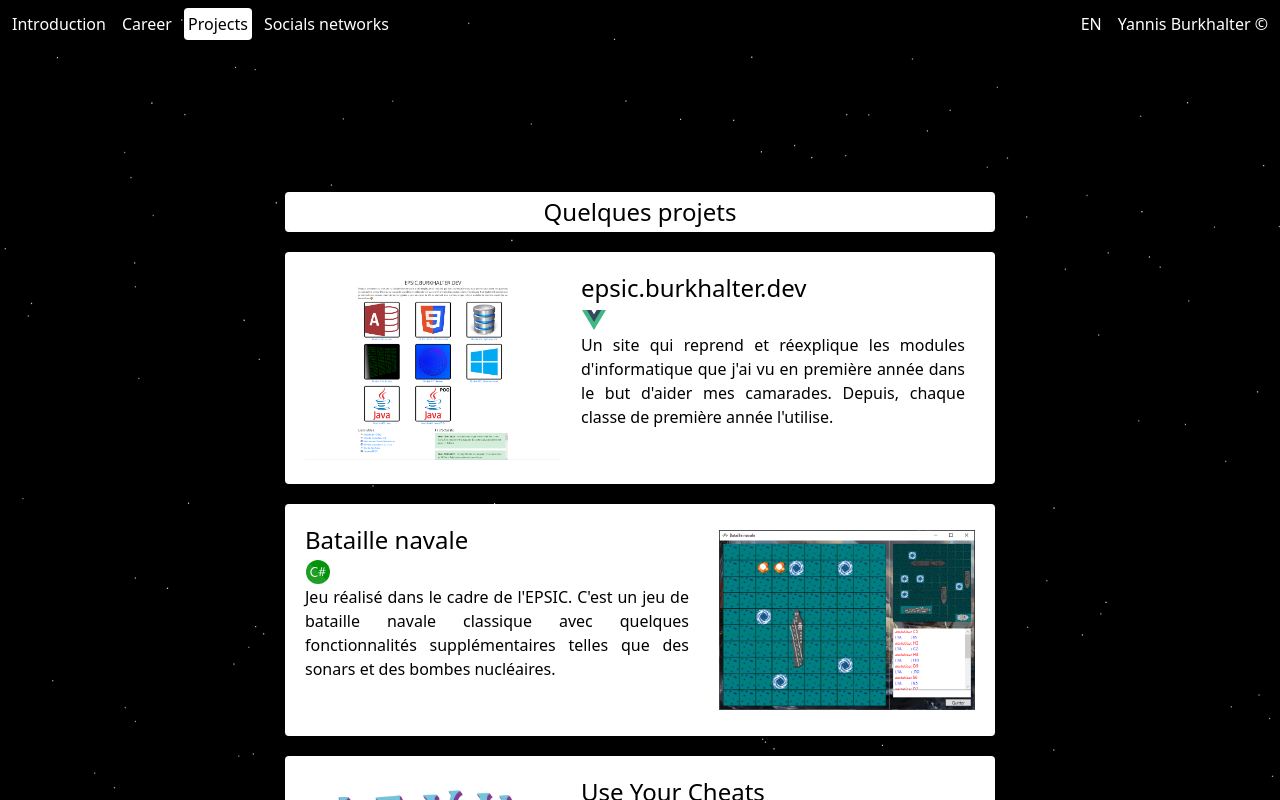
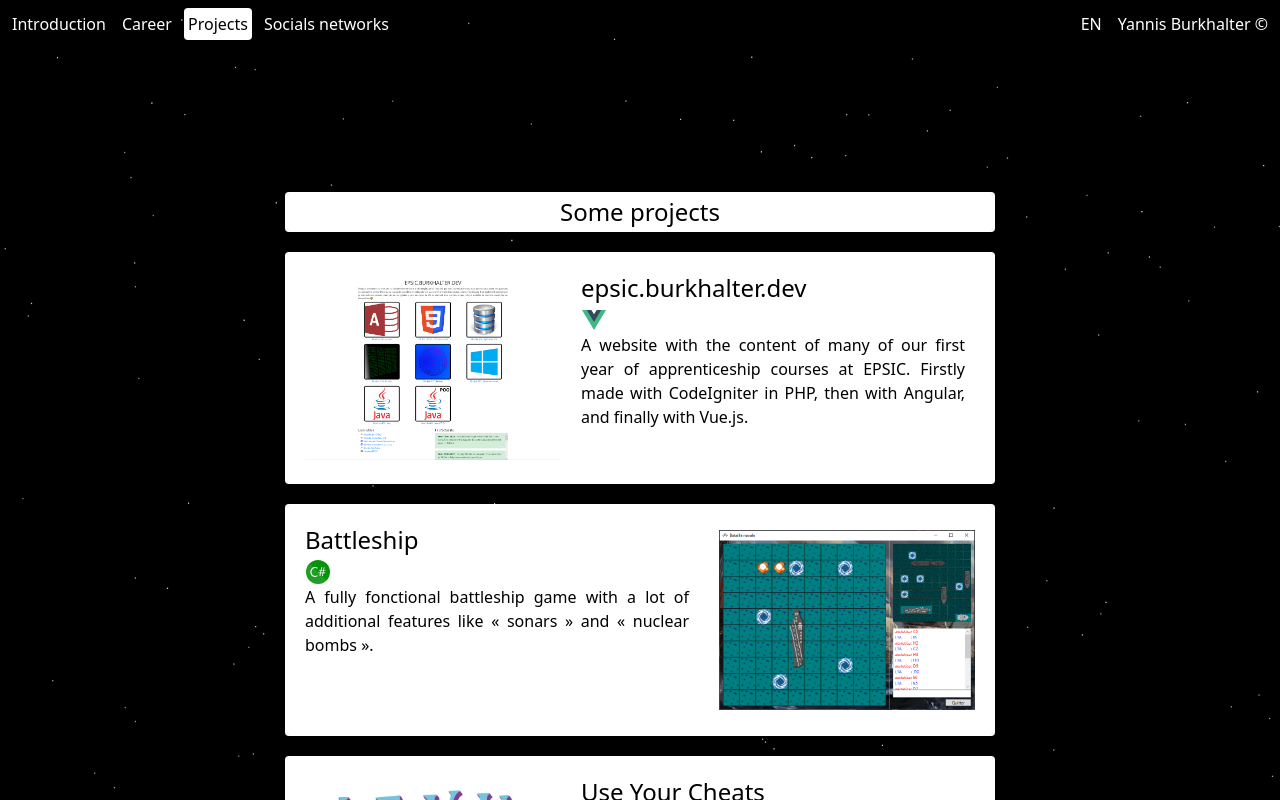
Before and after one commit to BurkhalterY/burkhaltery.github.io, a Vue app: page /en/projects in a window 1280 px wide. Shown: the top 800 px of the page. Built offline with nearby package versions, Linux system fonts and the light colour scheme.

Commit message:
All translated (I hope)

```diff
--- a/src/views/Career.vue
+++ b/src/views/Career.vue
@@ -124,7 +124,7 @@ const experiences = [
             end: 2022,
             description: {
               fr: "Dernière année d'apprentissage chez Open Net, intégrateur Odoo.",
-              en: "I have finished my apprenticeship at Open Net, Odoo integrator.",
+              en: "I have did my last year of apprenticeship at Open Net, Odoo integrator.",
             },
             skills: [odoo, python, vueJs, tailwind, ubuntu],
           },
@@ -198,8 +198,8 @@ const experiences = [
             start: 2018,
             end: 2022,
             description: {
-              fr: "Formation de 4 ans, terminée avec mention bien.",
-              en: "4 year apprenticeship, finish with a « good » mention.",
+              fr: "Apprentissage de 4 ans, terminée avec mention bien.",
+              en: "4 year apprenticeship, finish with a «\xa0good\xa0» mention.",
             },
             skills: [java, cSharp, angular],
           },
--- a/src/views/Projects.vue
+++ b/src/views/Projects.vue
@@ -1,14 +1,14 @@
 <template>
   <div>
     <h2 class="text-2xl text-center my-4 px-2 py-1 bg-white rounded">
-      Quelques projets
+      {{ t("some_projects") }}
     </h2>
     <div
       class="my-5 p-5 bg-white rounded grid grid-cols-5 gap-5"
       v-for="(project, i) in projects"
     >
       <div class="col-span-3" :class="{ 'order-1': i % 2 == 0 }">
-        <h3 class="text-2xl">{{ project.name }}</h3>
+        <h3 class="text-2xl">{{ project.name[locale] }}</h3>
         <div class="mt-1">
           <img
             v-for="skill of project.skills"
@@ -18,7 +18,7 @@
             class="object-contain align-text-bottom inline w-6 h-6 mx-px"
           />
         </div>
-        <p class="max-w-sm text-justify">{{ project.description }}</p>
+        <p class="max-w-sm text-justify">{{ project.description[locale] }}</p>
       </div>
       <div class="col-span-2">
         <a target="_blank" :href="project.link">
@@ -33,6 +33,7 @@
 </template>
 
 <script setup>
+import { useI18n } from "vue-i18n"
 import {
   androidStudio,
   cSharp,
@@ -44,42 +45,73 @@ import {
   vueJs,
 } from "@/data/skills.json"
 
+const { t, locale } = useI18n({
+  messages: {
+    fr: {
+      some_projects: "Quelques projets",
+    },
+    en: {
+      some_projects: "Some projects",
+    },
+  },
+})
+
 const projects = [
   {
-    name: "epsic.burkhalter.dev",
+    name: {
+      fr: "epsic.burkhalter.dev",
+      en: "epsic.burkhalter.dev",
+    },
     image: "projects/prog-normalux.png",
     link: "https://epsic.burkhalter.dev",
     skills: [vueJs],
     dateRange: "janv. 2019 - juil. 2022",
-    description:
-      "Un site qui reprend et réexplique les modules d'informatique que j'ai vu en première année dans le but d'aider mes camarades. Depuis, chaque classe de première année l'utilise.",
+    description: {
+      fr: "Un site qui reprend et réexplique les modules d'informatique que j'ai vu en première année dans le but d'aider mes camarades. Depuis, chaque classe de première année l'utilise.",
+      en: "A website with the content of many of our first year of apprenticeship courses at EPSIC. Firstly made with CodeIgniter in PHP, then with Angular, and finally with Vue.js.",
+    },
   },
   {
-    name: "Bataille navale",
+    name: {
+      fr: "Bataille navale",
+      en: "Battleship",
+    },
     image: "projects/bataille-navale.png",
     link: "https://github.com/BurkhalterY/EPSIC_Bataille_Navale/releases",
     skills: [cSharp],
     dateRange: "nov. 2019",
-    description:
-      "Jeu réalisé dans le cadre de l'EPSIC. C'est un jeu de bataille navale classique avec quelques fonctionnalités supplémentaires telles que des sonars et des bombes nucléaires.",
+    description: {
+      fr: "Jeu réalisé dans le cadre de l'EPSIC. C'est un jeu de bataille navale classique avec quelques fonctionnalités supplémentaires telles que des sonars et des bombes nucléaires.",
+      en: "A fully fonctional battleship game with a lot of additional features like «\xa0sonars\xa0» and «\xa0nuclear bombs\xa0».",
+    },
   },
   {
-    name: "Use Your Cheats",
+    name: {
+      fr: "Use Your Cheats",
+      en: "Use Your Cheats",
+    },
     image: "projects/use-your-cheats.png",
     link: "https://github.com/BurkhalterY/UseYourCheats/releases",
     skills: [androidStudio, java, javascript],
     dateRange: "août 2019",
-    description:
-      "Petite application Android qui exploite une faille du jeu Use Your Words. Cela permet de connaître la house answer et de voter pour soi-même.",
+    description: {
+      fr: "Petite application Android qui exploite une faille du jeu Use Your Words. Cela permet de connaître la house answer et de voter pour soi-même.",
+      en: "A little Android application that exploit a fault on the Use Your Words backend. That's allow you to vote for yourself and know which is the house answer.",
+    },
   },
   {
-    name: "Normalux.ch",
+    name: {
+      fr: "Normalux.ch",
+      en: "Normalux.ch",
+    },
     image: "projects/normalux.png",
     link: "https://www.normalux.ch",
     skills: [codeIgniter, php, mySql],
     dateRange: "janv. 2018",
-    description:
-      "Un site de jeu dans lequel il faut reproduire un dessin en 45s selon un modèle (similaire à Pokedraw.net qui est maintenant down). Il y a plusieurs modes de jeu.",
+    description: {
+      fr: "Un site de jeu dans lequel il faut reproduire un dessin en 45 secondes selon un modèle (similaire à Pokedraw.net qui est maintenant down). Il y a plusieurs modes de jeu.",
+      en: "A drawing website where you have to reproduce a model in only 45″. There are a lot of game modes and explore the gallery may be very funny!",
+    },
   },
 ]
 </script>
```
